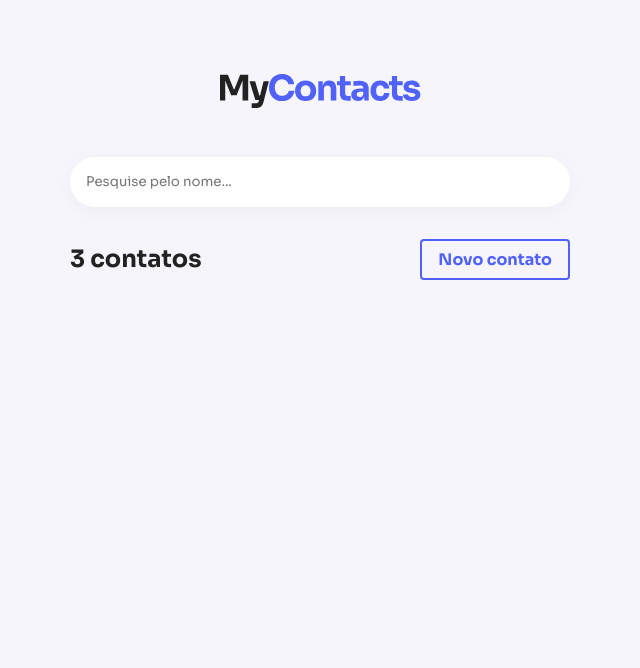
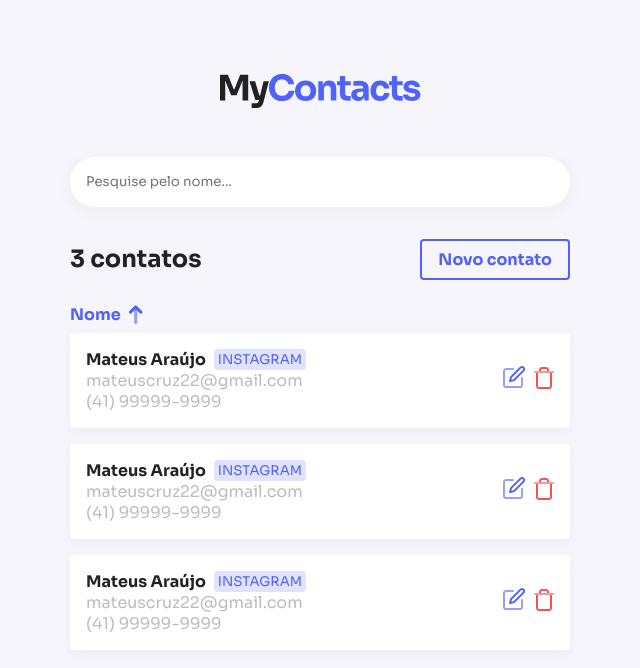
Before and after one commit to mateuscruz22/mycontacts-frontend, a React (Create React App) app: page / in a window 1280 px wide. Shown: the top 668 px of the page, without its empty margins (320-960 px from the left). Built offline with nearby package versions, Linux system fonts and the light colour scheme.

Commit message:
Add cards contacts list

```diff
--- a/src/assets/styles/global.js
+++ b/src/assets/styles/global.js
@@ -10,6 +10,7 @@ export default createGlobalStyle`
 
     body {
         background: ${(props) => props.theme.colors.background};
+        color: ${({ theme }) => theme.colors.gray[200]};
         font-size: 16px;
     }
 
--- a/src/assets/themes/default.js
+++ b/src/assets/themes/default.js
@@ -7,5 +7,10 @@ export default {
       main: '#5061fc',
       dark: '#3346f0',
     },
+
+    gray: {
+      200: '#222',
+      900: '#bcbcbc',
+    },
   },
 }
--- a/src/components/ContactsList/index.js
+++ /dev/null
@@ -1,12 +0,0 @@
-import { Container, Header } from './styles'
-
-export default function ContactsList() {
-  return (
-    <Container>
-      <Header>
-        <strong>3 contatos</strong>
-        <a href="/">Novo contato</a>
-      </Header>
-    </Container>
-  )
-}
--- /dev/null
+++ b/src/components/ContactsList/index.jsx
@@ -0,0 +1,91 @@
+import {
+  Card, Container, Header, ListContainer,
+} from './styles'
+
+import arrow from '../../assets/images/arrow.svg'
+import edit from '../../assets/images/edit.svg'
+import trash from '../../assets/images/trash.svg'
+
+export default function ContactsList() {
+  return (
+    <Container>
+      <Header>
+        <strong>3 contatos</strong>
+        <a href="/">Novo contato</a>
+      </Header>
+
+      <ListContainer>
+        <header>
+          <button className="sortButton" type="button">
+            <span>Nome</span>
+
+            <img src={arrow} alt="Arrow" />
+          </button>
+        </header>
+
+        <Card>
+          <div className="info">
+            <div className="contact-name">
+              <strong>Mateus Araújo</strong>
+              <small href="/">Instagram</small>
+            </div>
+            <span>mateuscruz22@gmail.com</span>
+            <span>(41) 99999-9999</span>
+          </div>
+
+          <div className="actions">
+            <a href="/">
+              <img src={edit} alt="Edit" />
+            </a>
+
+            <button type="button">
+              <img src={trash} alt="Trash" />
+            </button>
+          </div>
+        </Card>
+
+        <Card>
+          <div className="info">
+            <div className="contact-name">
+              <strong>Mateus Araújo</strong>
+              <small href="/">Instagram</small>
+            </div>
+            <span>mateuscruz22@gmail.com</span>
+            <span>(41) 99999-9999</span>
+          </div>
+
+          <div className="actions">
+            <a href="/">
+              <img src={edit} alt="Edit" />
+            </a>
+
+            <button type="button">
+              <img src={trash} alt="Trash" />
+            </button>
+          </div>
+        </Card>
+
+        <Card>
+          <div className="info">
+            <div className="contact-name">
+              <strong>Mateus Araújo</strong>
+              <small href="/">Instagram</small>
+            </div>
+            <span>mateuscruz22@gmail.com</span>
+            <span>(41) 99999-9999</span>
+          </div>
+
+          <div className="actions">
+            <a href="/">
+              <img src={edit} alt="Edit" />
+            </a>
+
+            <button type="button">
+              <img src={trash} alt="Trash" />
+            </button>
+          </div>
+        </Card>
+      </ListContainer>
+    </Container>
+  )
+}
--- a/src/components/ContactsList/styles.js
+++ b/src/components/ContactsList/styles.js
@@ -29,3 +29,76 @@ export const Header = styled.header`
         }
     }
 `
+
+export const ListContainer = styled.div`
+    margin-top: 24px;
+
+    header {
+        margin-bottom: 8px;
+
+        button {
+            background: transparent;
+            border: none;
+            display: flex;
+            align-items: center;
+
+            span {
+                margin-right: 8px;
+                font-size: 16px;
+                font-weight: 700;
+                color: ${({ theme }) => theme.colors.primary.main};
+            }
+        }
+    }
+`
+
+export const Card = styled.div`
+    padding: 16px;
+    background: #fff;
+    box-shadow: 0px 4px 10px rgba(0, 0, 0, 0.04);
+    border-radius: 4px;
+
+    display: flex;
+    justify-content: space-between;
+    align-items: center;
+
+    & + & {
+        margin-top: 16px;
+    }
+
+    .info {
+        .contact-name {
+            display: flex;
+            align-items: center;
+
+            small {
+                background: ${({ theme }) => theme.colors.primary.lighter};
+                color: ${({ theme }) => theme.colors.primary.main};
+                text-transform: uppercase;
+                padding: 2px 4px;
+                border-radius: 4px;
+                margin-left: 8px;
+            }
+        }
+
+        span {
+            display: block;
+            color: ${({ theme }) => theme.colors.gray[900]};
+        }
+    }
+
+    .actions {
+        display: flex;
+        align-items: center;
+
+        a {
+
+        }
+
+        button {
+            background: transparent;
+            border: none;
+            margin-left: 8px;
+        }
+    }
+`
```
Also changed, not shown: src/components/Header/index.jsx (renamed from src/components/Header/index.js), src/index.jsx (renamed from src/index.js).
